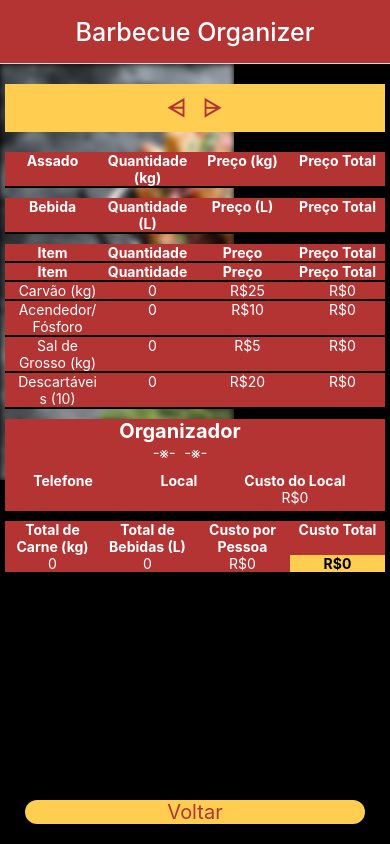
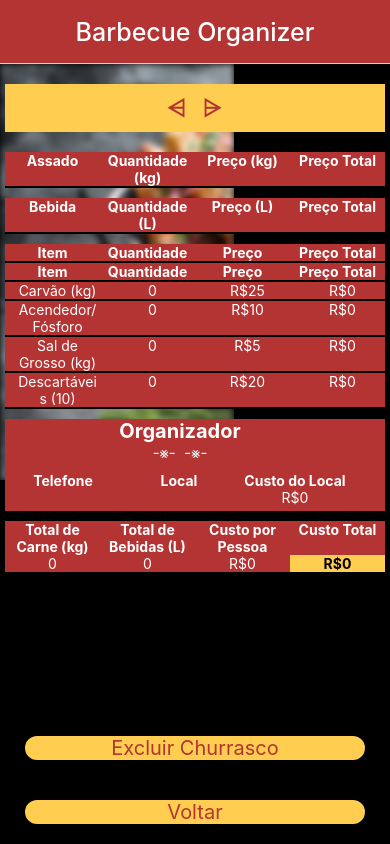
Before and after one commit to Henrique-Botelho/barbecueOrganizer, a React Native app: screen /churras in a window 390 px wide. Built offline with nearby package versions, Linux system fonts and the light colour scheme.

Commit message:
Botão excluir churrasco

```diff
--- a/src/context/mainContext.js
+++ b/src/context/mainContext.js
@@ -232,6 +232,10 @@ export default function AuthProvider({children}){
         data.info = dataLock.info;
     }
 
+    const removerChurras = async (churras) => {
+        await AsyncStorage.removeItem(churras);
+    }
+
     const excluirChurrascos = () => {
         AsyncStorage.clear();
     }
@@ -251,7 +255,8 @@ export default function AuthProvider({children}){
         verificaNome,
         resetValores,
         getNewData,
-        setNewData
+        setNewData,
+        removerChurras
     };
 
     return(
--- a/src/pages/Churras.js
+++ b/src/pages/Churras.js
@@ -6,9 +6,7 @@ import ListaInfo from "../components/ListaInfo";
 import ListaTotais from "../components/ListaTotais";
 
 export default function Churras(props) {
-    const {data, resetValores} = useContext(MainContext);
-
-    console.log(data);
+    const {data, resetValores, removerChurras} = useContext(MainContext);
 
     return(
         <View style={styles.view}>
@@ -37,6 +35,18 @@ export default function Churras(props) {
                             </View>
                         </ScrollView>
                     </SafeAreaView>
+                    <TouchableOpacity
+                        onPress={() => {
+                            removerChurras(data.info.nomeChurras)
+                            .then(() => {
+                                resetValores();
+                                props.navigation.navigate("home");
+                            })
+                            .catch(error => {console.log(error)})
+                        }}
+                        style={styles.next}>
+                        <Text style={styles.textNext}>Excluir Churrasco</Text>
+                    </TouchableOpacity>
                     <TouchableOpacity
                         onPress={() => {
                             resetValores();
--- a/src/pages/MeusChurras.js
+++ b/src/pages/MeusChurras.js
@@ -43,12 +43,12 @@ export default function MeusChurras(props) {
             <View style={styles.view}>
                 <ImageBackground blurRadius={3} resizeMode="cover" opacity={0.48} source={require('../../assets/fundo.png')}  style={styles.image}>
                     <View style={styles.view3}>
+                        <Text style={styles.textTitulo}>Seus Churrascos</Text>
                         <FlatList
                             data={dados}
                             renderItem={({item}) => {
                                 return(
                                     <View style={styles.view3}>
-                                        <Text style={styles.textTitulo}>Seus Churrascos</Text>
                                         <View style={styles.container}>
                                             <ScrollView style={styles.scrollView}>
                                                 <View style={styles.container}>
```
